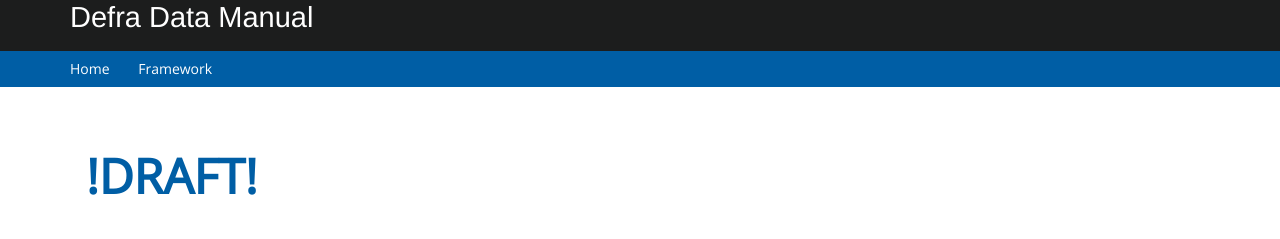
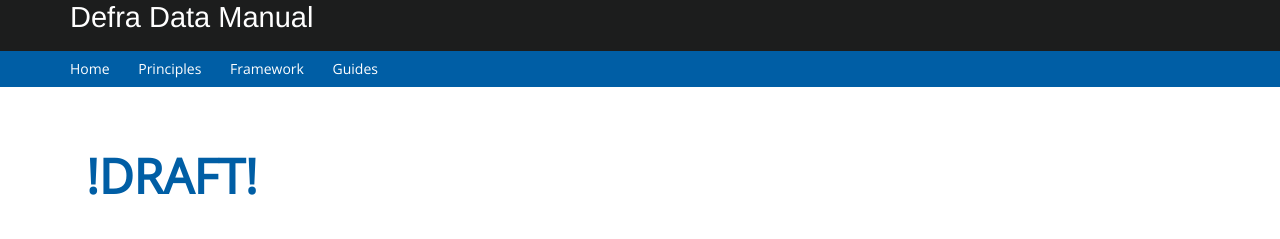
Before and after one commit to andjnewman/DDM, a Jekyll site: the page built from framework/framework.md, in a window 1280 px wide. Shown: the top 239 px of the page. Built offline with Jekyll 4.4.1, drawn with Linux system fonts in a browser that asks for light colours.

Commit message:
Update framework.md

```diff
--- a/framework/framework.md
+++ b/framework/framework.md
@@ -12,8 +12,14 @@
     title: Home
     url: /DDM
   -
+    title: Principles
+    url: /DDM/principles/principles
+  -
     title: Framework
     url: /DDM/framework/framework
+  -
+    title: Guides
+    url: /DDM/guides/guides
 ---
 
 # {{ page.title }}
```
